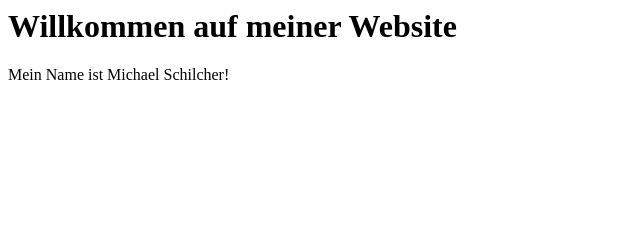
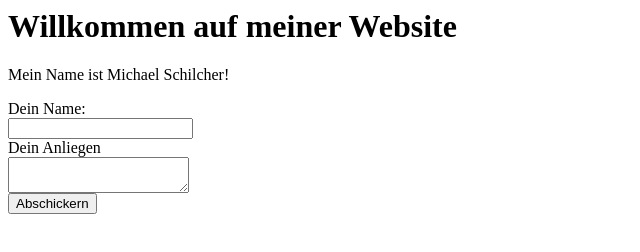
Before and after one commit to SchilcMi/Website, a plain HTML site: page index.html in a window 1280 px wide. Shown: the whole page, without its empty margins (0-640 px from the left). Drawn offline with Linux system fonts and the light colour scheme.

Commit message:
Fünfte Version

```diff
--- a/index.html
+++ b/index.html
@@ -5,6 +5,12 @@
     <body>
     <h1>Willkommen auf meiner Website</h1>
         <p>Mein Name ist Michael Schilcher!</p>
-
+        <form>
+            Dein Name: <br>
+            <input type="text"><br>
+            Dein Anliegen<br>
+            <textarea></textarea><br>
+            <input type="submit" value="Abschickern">
+        </form>
     </body>
 </html>
```
